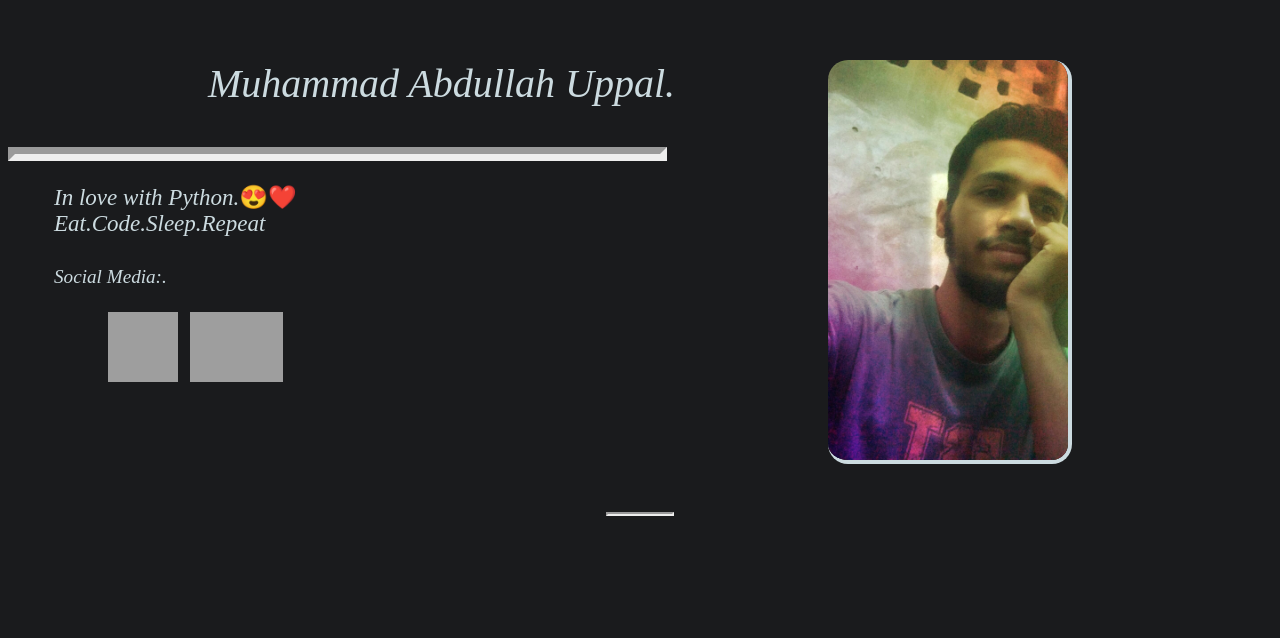
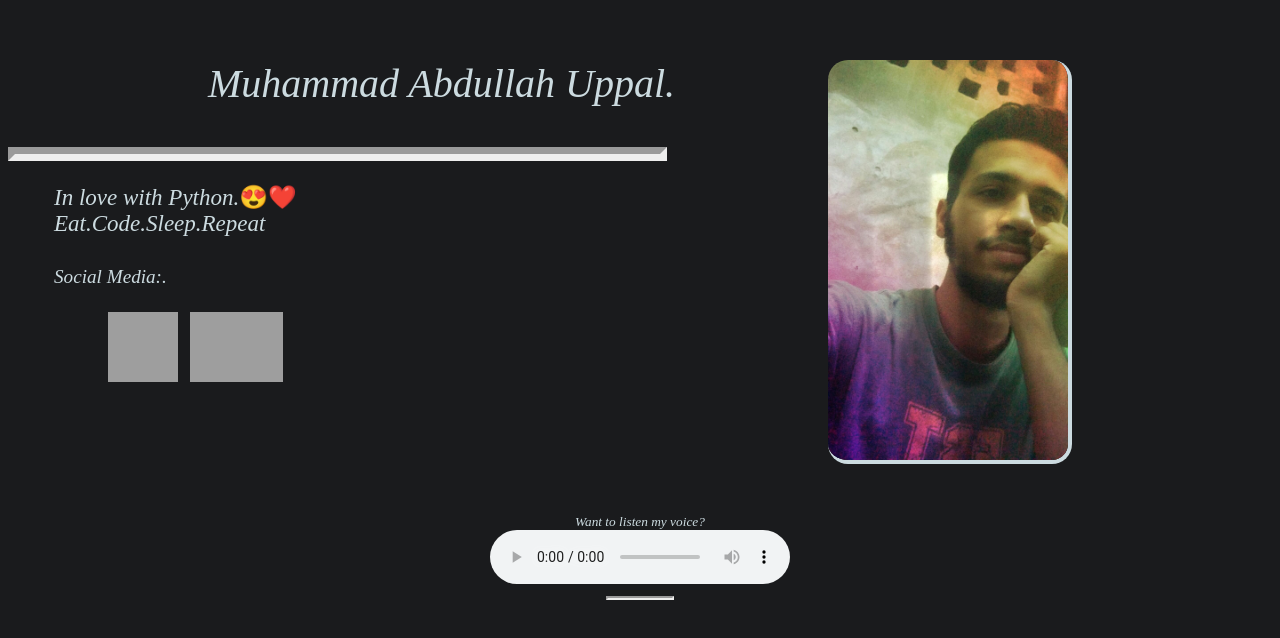
Before and after one commit to Abdullah-Uppal/abdullahupal.github.io, a plain HTML site: page index.html in a window 1280 px wide. Shown: the part 140-778 px from the top of the page. Drawn offline with Linux system fonts and the light colour scheme; grey boxes are pictures that could not be loaded.

Commit message:
Add files via upload

```diff
--- a/index.html
+++ b/index.html
@@ -47,6 +47,17 @@
         <small><i>Social Media:.</i></small><p><a href="https://twitter.com/abdullahasif360" target="_blank" title="@abdullahasif360"><img src="https://img.icons8.com/cotton/2x/twitter.png" height="70px" width="70px" style="margin-left: 100px;"></a>  <a href ="https://facebook.com/abdullah.asif.360" target="_blank"><img src="https://img.icons8.com/plasticine/2x/facebook-new.png" height = "70px"></a></p>
 
     </pre>
+    <div align="center">
+    	<small><i style="color:#ccdbe0; font-family:Dank Mono; font-style:italic;">Want to listen my voice?</i></small>
+    </div>
+    <div align="center">
+
+    <audio controls loop>
+    	<source src="/home/abdullah/Backup/Alif.mp3" type="audio/mpeg">
+    </audio>
+	</div>
     <hr width="5%" style="border-width: 2px;">
+
+
   </body>
 </html>
```
Also changed, not shown: 1 other file.
